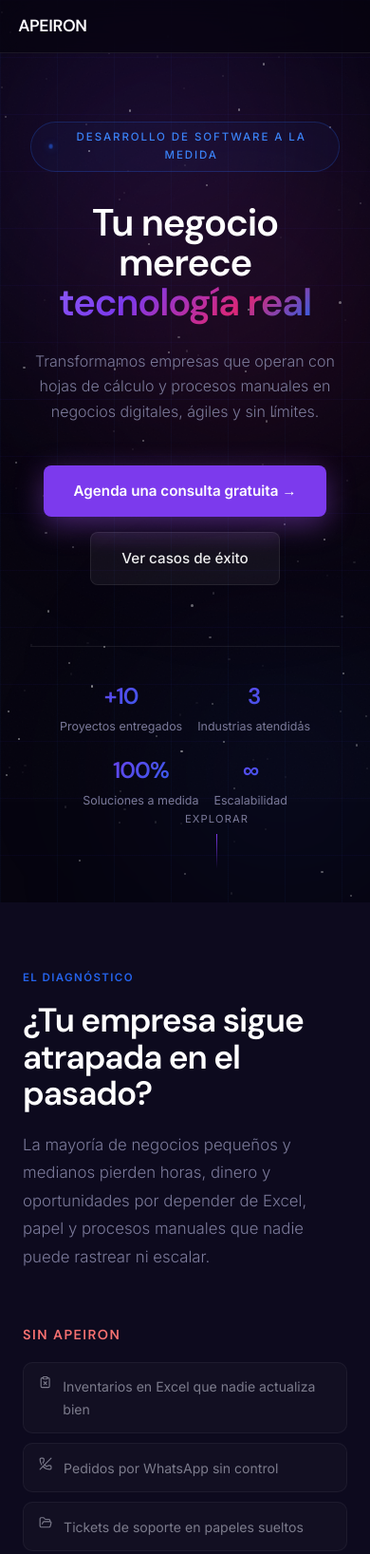
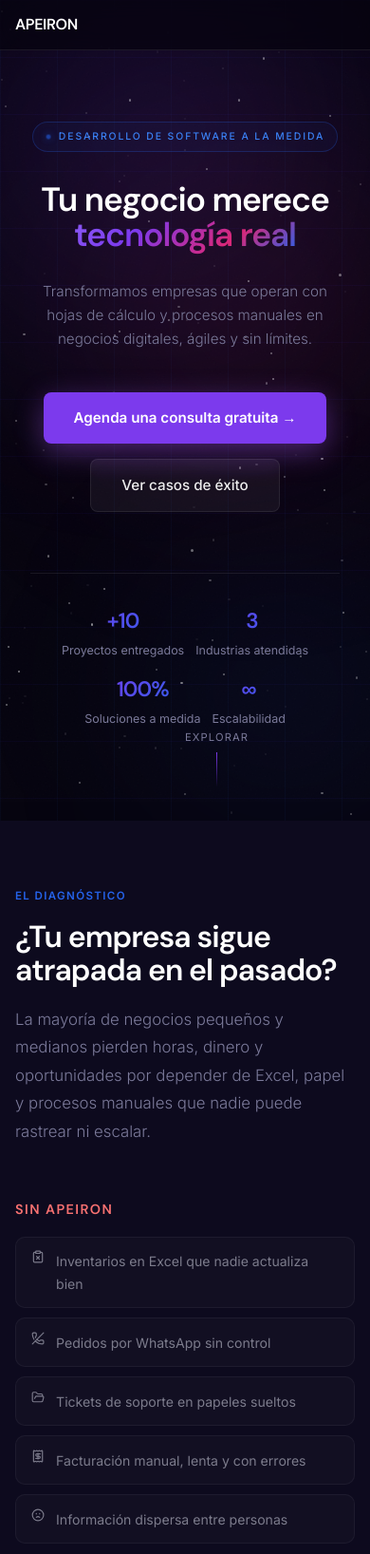
Before and after one commit to AlanGF1/apeiron-agencia, a website: page index.html in a window 390 px wide. Shown: the top 1636 px of the page at 95% size. Drawn offline with nearby package versions, Linux system fonts and the light colour scheme.

Commit message:
fix: extreme mobile responsiveness and overflow prevention

```diff
--- a/index.html
+++ b/index.html
@@ -1868,15 +1868,15 @@
     }
 
     @media (max-width: 768px) {
-      .section-inner { padding: 4rem 1.5rem; }
+      .section-inner { padding: 4rem 1rem; }
       .showcase-card {
-        width: 320px;
-        height: 200px;
+        width: 300px;
+        height: 190px;
       }
       .nav-links { display: none; }
-      nav { padding: 0.8rem 1.2rem; }
+      nav { padding: 0.8rem 1rem; }
       .nav-logo { font-size: 1.1rem; }
-      .nav-cta { padding: 0.5rem 1rem; font-size: 0.8rem; }
+      .nav-cta { padding: 0.4rem 0.8rem; font-size: 0.75rem; }
 
       .problem-layout { grid-template-columns: 1fr; }
       .problem-arrow { transform: rotate(90deg); margin: 1rem 0; }
@@ -1896,12 +1896,15 @@
     }
 
     @media (max-width: 480px) {
-      .section-title { font-size: 2.2rem; }
-      .hero h1 { font-size: 2.5rem; }
-      .showcase-card { width: 280px; height: 180px; }
-      .case-visual { height: 150px; }
-      .hero-stats { gap: 1rem; }
-      .stat-num { font-size: 1.5rem; }
+      .section-title { font-size: 2rem; }
+      .hero h1 { font-size: 2.2rem; }
+      .hero-sub { font-size: 0.95rem; }
+      .showcase-card { width: 260px; height: 170px; }
+      .case-visual { height: 140px; }
+      .hero-stats { gap: 0.75rem; }
+      .stat-num { font-size: 1.4rem; }
+      .nav-logo { font-size: 1rem; }
+      .hero-eyebrow { font-size: 0.65rem; padding: 0.4rem 0.8rem; }
     }
     /* Lucide Icons Base Style */
     .lucide { width: 1em; height: 1em; vertical-align: -0.125em; }
```
